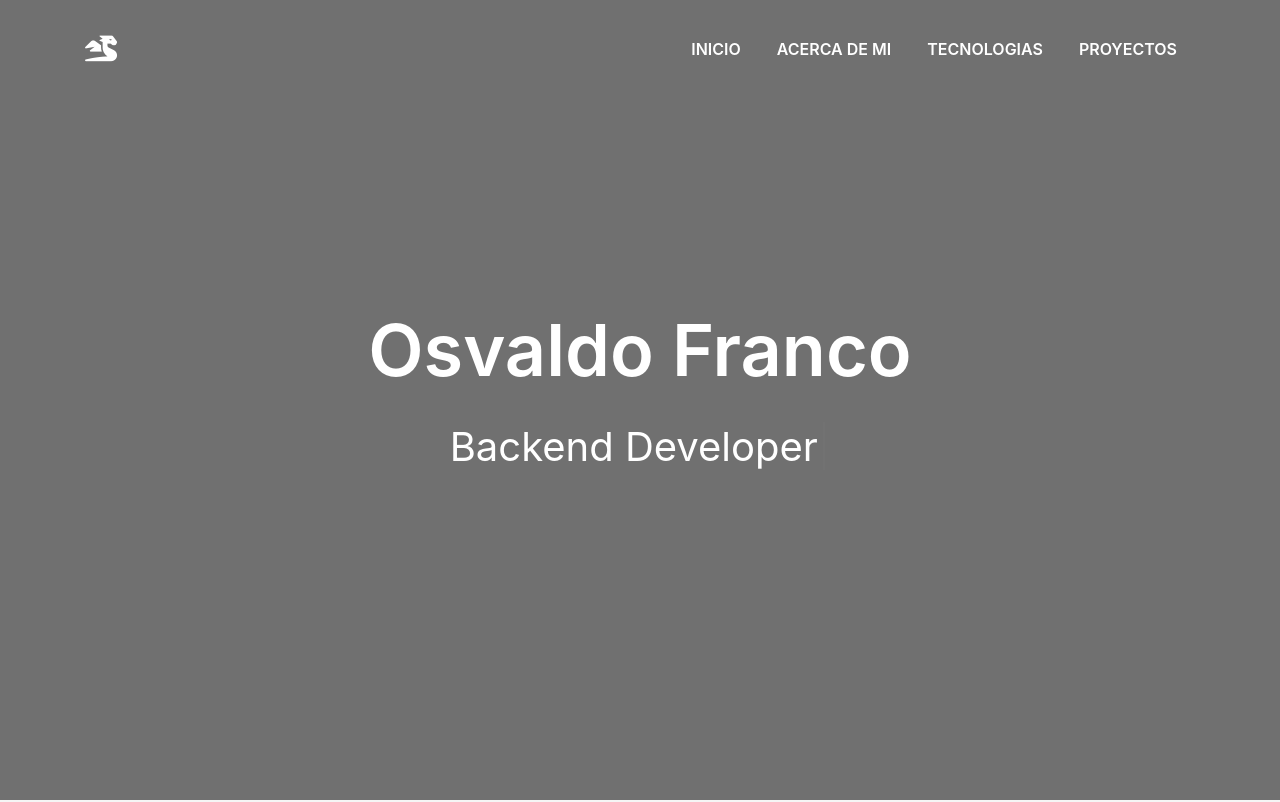
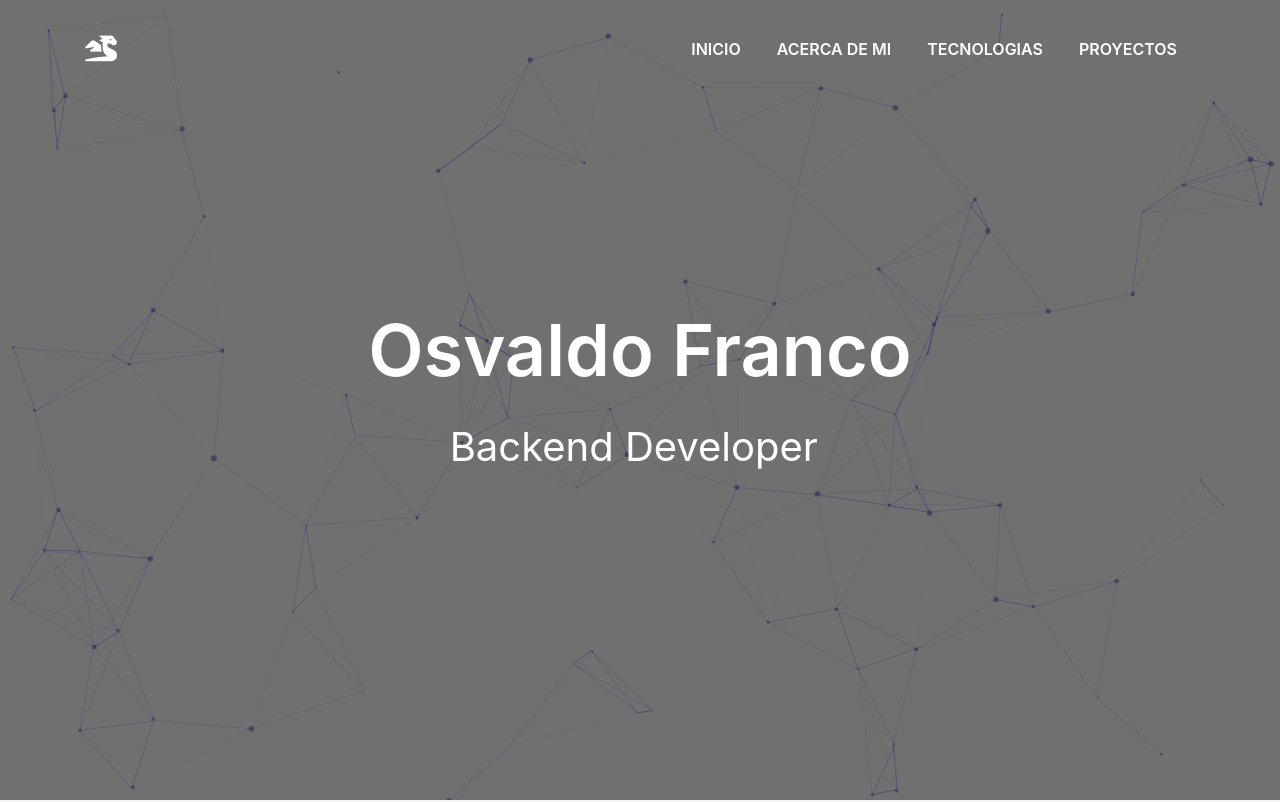
Before and after one commit to iDvloper/osvaldofranco, a plain HTML site: page index.html in a window 1280 px wide. Shown: the top 802 px of the page. Drawn offline with Linux system fonts and the light colour scheme; animation ran at ten frames a second; files whose address does not match are found by name.

Commit message:
added particles

```diff
--- /dev/null
+++ b/assets/css/particles.css
@@ -0,0 +1,11 @@
+#particles-js{
+    height: 100vh;
+    width: 100%;
+    position: fixed;
+    z-index: -1;
+}
+
+#about{
+    position: relative;
+    z-index: 99;
+}
--- /dev/null
+++ b/assets/js/app.js
@@ -0,0 +1,112 @@
+particlesJS(
+    {
+        "particles": {
+          "number": {
+            "value": 80,
+            "density": {
+              "enable": true,
+              "value_area": 800
+            }
+          },
+          "color": {
+            "value": "#3550aa"
+          },
+          "shape": {
+            "type": "circle",
+            "stroke": {
+              "width": 0,
+              "color": "#000000"
+            },
+            "polygon": {
+              "nb_sides": 5
+            },
+            "image": {
+              "src": "img/github.svg",
+              "width": 100,
+              "height": 100
+            }
+          },
+          "opacity": {
+            "value": 0.5,
+            "random": false,
+            "anim": {
+              "enable": false,
+              "speed": 1,
+              "opacity_min": 0.1,
+              "sync": false
+            }
+          },
+          "size": {
+            "value": 3,
+            "random": true,
+            "anim": {
+              "enable": false,
+              "speed": 40,
+              "size_min": 0.1,
+              "sync": false
+            }
+          },
+          "line_linked": {
+            "enable": true,
+            "distance": 150,
+            "color": "#5800fa",
+            "opacity": 0.4,
+            "width": 1
+          },
+          "move": {
+            "enable": true,
+            "speed": 6,
+            "direction": "none",
+            "random": false,
+            "straight": false,
+            "out_mode": "out",
+            "bounce": false,
+            "attract": {
+              "enable": false,
+              "rotateX": 600,
+              "rotateY": 1200
+            }
+          }
+        },
+        "interactivity": {
+          "detect_on": "canvas",
+          "events": {
+            "onhover": {
+              "enable": false,
+              "mode": "repulse"
+            },
+            "onclick": {
+              "enable": true,
+              "mode": "push"
+            },
+            "resize": true
+          },
+          "modes": {
+            "grab": {
+              "distance": 400,
+              "line_linked": {
+                "opacity": 1
+              }
+            },
+            "bubble": {
+              "distance": 400,
+              "size": 40,
+              "duration": 2,
+              "opacity": 8,
+              "speed": 3
+            },
+            "repulse": {
+              "distance": 200,
+              "duration": 0.4
+            },
+            "push": {
+              "particles_nb": 4
+            },
+            "remove": {
+              "particles_nb": 2
+            }
+          }
+        },
+        "retina_detect": true
+      }
+);
--- a/index.html
+++ b/index.html
@@ -22,12 +22,14 @@
 
   <!-- Template Main CSS File -->
   <link href="assets/css/style.css" rel="stylesheet">
+  <link rel="stylesheet" href="assets/css/particles.css">
 
   <link rel="stylesheet" href="https://pro.fontawesome.com/releases/v5.10.0/css/all.css" integrity="sha384-AYmEC3Yw5cVb3ZcuHtOA93w35dYTsvhLPVnYs9eStHfGJvOvKxVfELGroGkvsg+p" crossorigin="anonymous"/>
 
 </head>
 
 <body id="page-top">
+  <div id="particles-js"></div>
 
   <!-- ======= Header/ Navbar ======= -->
   <nav class="navbar navbar-b navbar-trans navbar-expand-md fixed-top" id="mainNav">
@@ -362,7 +364,9 @@
   <script src="assets/vendor/venobox/venobox.min.js"></script>
 
   <!-- Template Main JS File -->
+
   <script src="assets/js/particles.min.js"></script>
+  <script src="assets/js/app.js"></script>
   <script src="assets/js/main.js"></script>
 
 </body>
```
